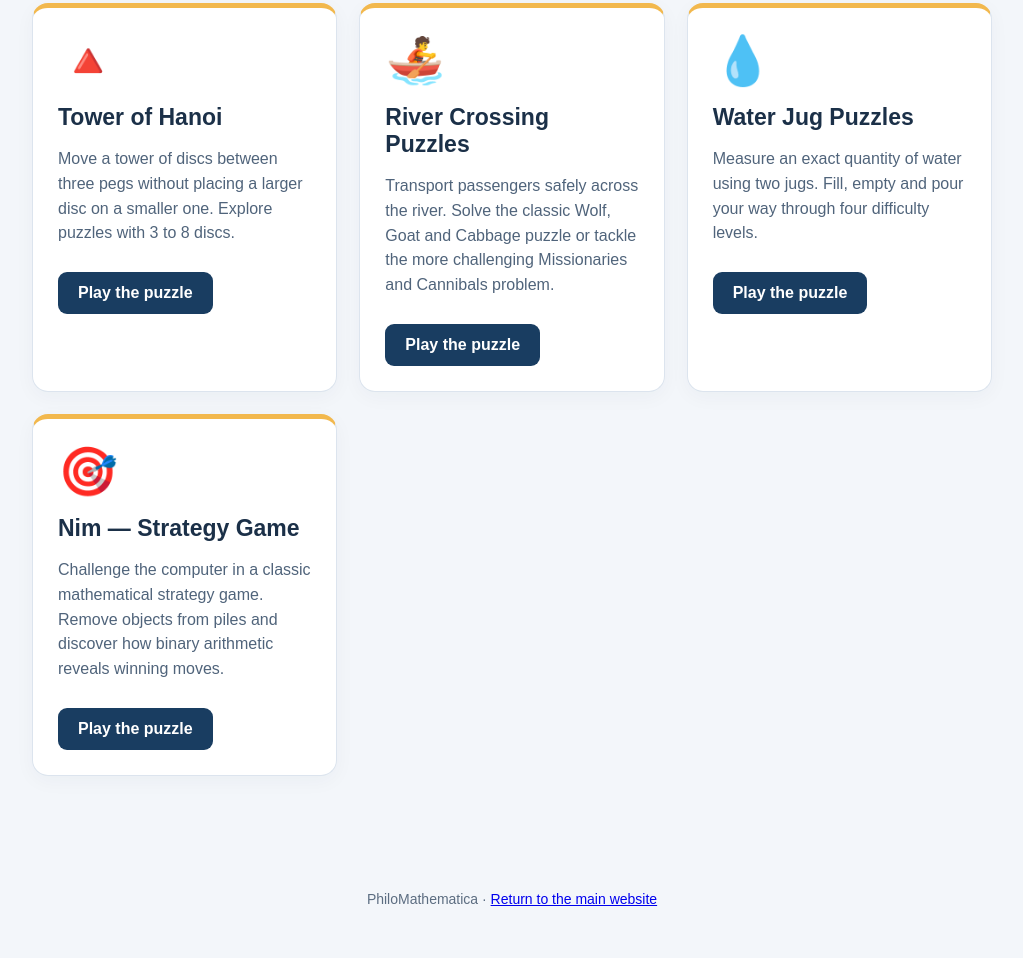
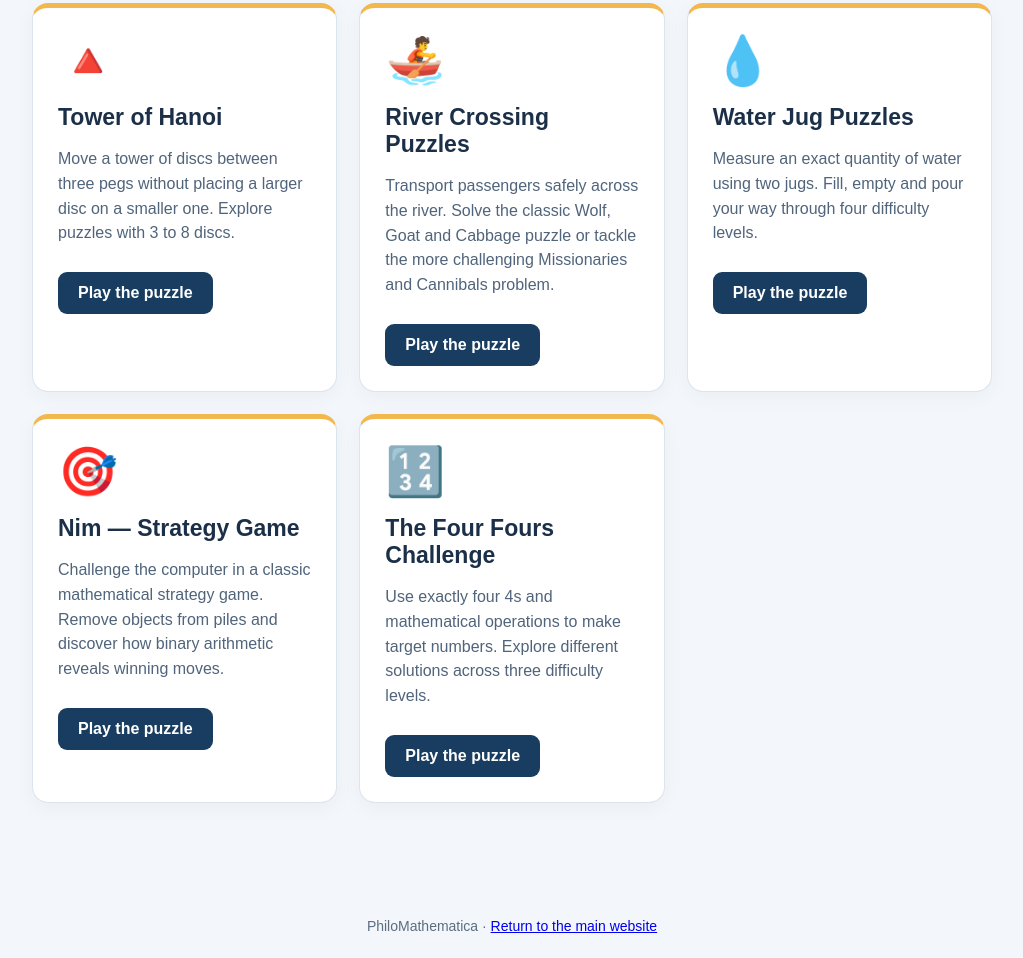
Before and after one commit to emathame/emathame.github.io, a plain HTML site: page interactive-games.html in a window 1280 px wide. Shown: the part 773-1731 px from the top of the page, without its empty margins (128-1151 px from the left). Before the commit the page ends 1704 px from the top, so only its background shows below. Drawn offline with Linux system fonts and the light colour scheme.

Commit message:
Update interactive-games.html

```diff
--- a/interactive-games.html
+++ b/interactive-games.html
@@ -48,5 +48,13 @@
   <a class="button" href="nim-game.html">Play the puzzle</a>
 </article>
 
+<article class="card">
+  <div style="font-size:48px" aria-hidden="true">🔢</div>
+  <h3>The Four Fours Challenge</h3>
+  <p>Use exactly four 4s and mathematical operations to make target numbers. Explore different solutions across three difficulty levels.</p>
+  <a class="button" href="four-fours.html">Play the puzzle</a>
+</article>
+
+
 </div></main><footer>PhiloMathematica · <a href="index.html">Return to the main website</a></footer>
 </body></html>
```
